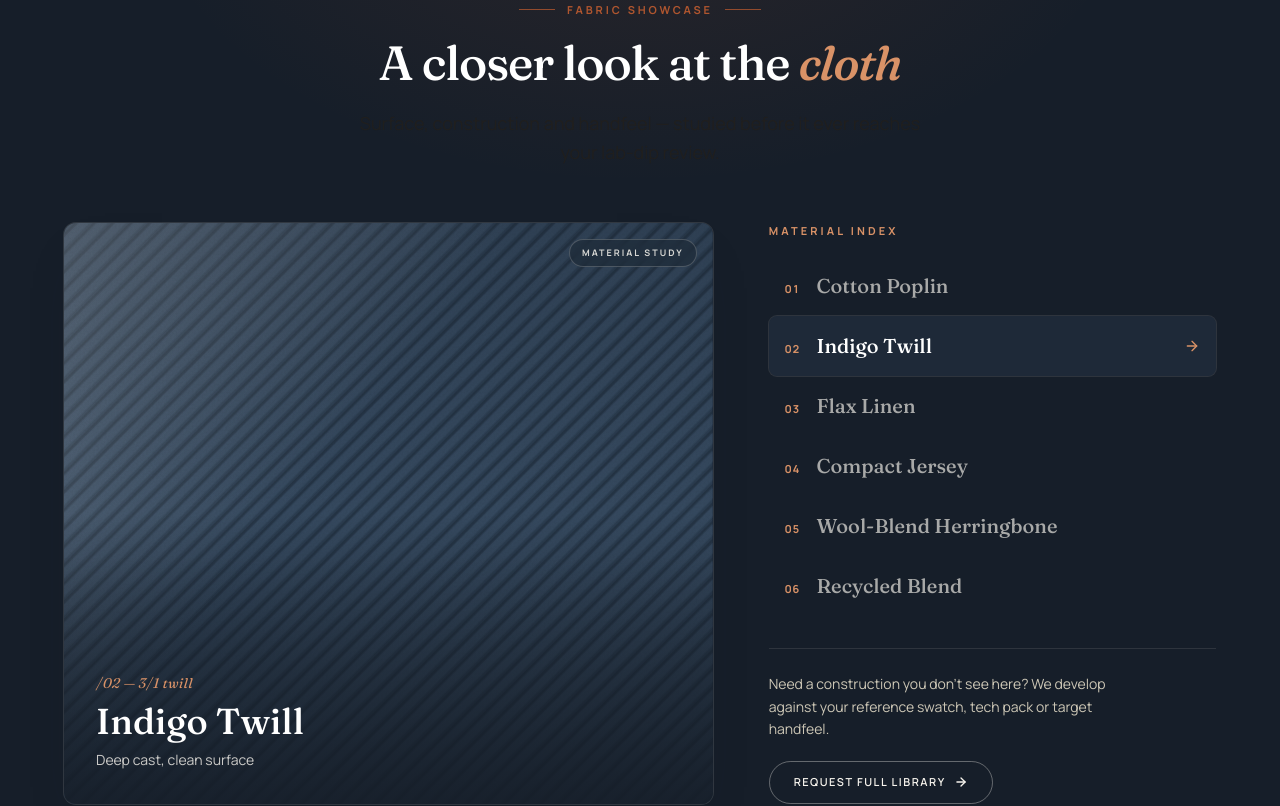
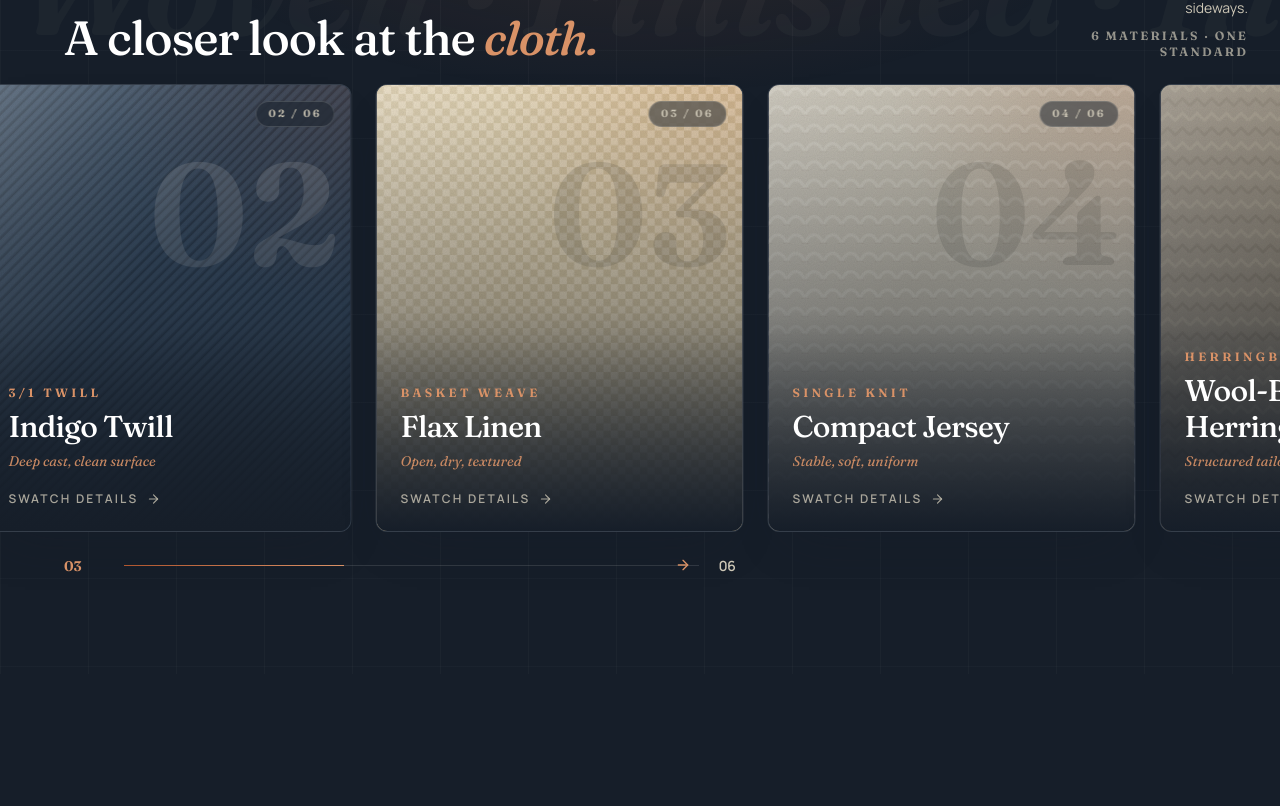
Before and after one commit to engsiam/TWISTTEX, a React (Vite) app: page / in a window 1280 px wide. Shown: the part 4398-5204 px from the top of the page. Built offline with nearby package versions, Linux system fonts and the light colour scheme.

Commit message:
feat: add smooth scrolling functionality with Lenis and update scrollToSection utility

```diff
--- a/package.json
+++ b/package.json
@@ -14,6 +14,7 @@
   "dependencies": {
     "@tanstack/react-router": "^1.170.32",
     "framer-motion": "^12.4.0",
+    "lenis": "^1.3.26",
     "lucide-react": "^0.474.0",
     "react": "^19.0.0",
     "react-dom": "^19.0.0",
--- a/src/components/layout/RootLayout.tsx
+++ b/src/components/layout/RootLayout.tsx
@@ -1,9 +1,12 @@
 import { Outlet } from "@tanstack/react-router";
 import { Header } from "../../features/navigation/Header";
 import { MobileMenu } from "../../features/navigation/MobileMenu";
+import { useSmoothScroll } from "../../lib/smoothScroll";
 import { Footer } from "./Footer";
 
 export function RootLayout() {
+  useSmoothScroll();
+
   return (
     <>
       <a
--- a/src/components/sections/FabricShowcaseSection.tsx
+++ b/src/components/sections/FabricShowcaseSection.tsx
@@ -1,214 +1,353 @@
-import { useEffect, useRef, useState } from "react";
-import { AnimatePresence, motion, useReducedMotion } from "framer-motion";
+import { useEffect, useLayoutEffect, useRef, useState } from "react";
+import {
+  motion,
+  useReducedMotion,
+  useScroll,
+  useSpring,
+  useTransform,
+} from "framer-motion";
+import type { MotionValue } from "framer-motion";
 import { ArrowRight } from "lucide-react";
 import { Container } from "../ui/Container";
 import { SectionHeading } from "../ui/SectionHeading";
+import { SectionLabel } from "../ui/SectionLabel";
 import { SwatchVisual } from "../ui/SwatchVisual";
 import { Button } from "../ui/Button";
-import { EASE_OUT_EXPO, fadeUp, VIEWPORT } from "../../lib/motion";
+import { EASE_OUT_EXPO } from "../../lib/motion";
 import { showcaseSwatches } from "../../data/products";
-import { cn, scrollToSection } from "../../lib/utils";
+import { scrollToSection } from "../../lib/utils";
+import type { ShowcaseSwatch } from "../../types";
 
-const AUTOPLAY_INTERVAL_MS = 5000;
+/* Leading inset that aligns the rail with the page container. */
+const STAGE_INSET = "pl-[max(1.25rem,calc((100vw-76rem)/2+2rem))]";
+
+function pad(value: number): string {
+  return String(value).padStart(2, "0");
+}
+
+/* Ghost numerals must stay legible on every weave — pick ink or paper
+   based on the swatch's base luminance. */
+function isLightHex(hex: string): boolean {
+  const value = hex.replace("#", "");
+  const r = parseInt(value.slice(0, 2), 16);
+  const g = parseInt(value.slice(2, 4), 16);
+  const b = parseInt(value.slice(4, 6), 16);
+  return (0.299 * r + 0.587 * g + 0.114 * b) / 255 > 0.6;
+}
+
+/* ── Card — one panel on the horizontal rail ───────────────────────── */
+
+function ShowcaseCard({
+  swatch,
+  index,
+}: {
+  swatch: ShowcaseSwatch;
+  index: number;
+}) {
+  return (
+    <article className="group relative h-[26rem] w-[20rem] shrink-0 overflow-hidden rounded-xl border border-paper/10 bg-night-raised shadow-panel transition-transform duration-300 hover:-translate-y-1.5 sm:h-[28rem] sm:w-[23rem]">
+      {/* Procedural weave visual */}
+      <div className="absolute inset-0 transition-transform duration-700 ease-out group-hover:scale-[1.04]">
+        <SwatchVisual
+          pattern={swatch.pattern}
+          palette={swatch.palette}
+          className="h-full w-full"
+        />
+        <div
+          aria-hidden="true"
+          className="absolute inset-0 bg-[radial-gradient(120%_90%_at_100%_0%,rgba(176,86,47,0.14),transparent_55%)]"
+        />
+      </div>
+
+      {/* Ghost numeral — contrast-aware so it reads on every palette */}
+      <span
+        aria-hidden="true"
+        className={
+          "pointer-events-none absolute right-3 top-14 select-none font-display text-[7.5rem] font-bold leading-none sm:text-[9rem] " +
+          (isLightHex(swatch.palette.base)
+            ? "text-ink/[0.12]"
+            : "text-paper/[0.14]")
+        }
+      >
+        {pad(index + 1)}
+      </span>
+
+      {/* Readability scrim */}
+      <div
+        aria-hidden="true"
+        className="absolute inset-0 bg-gradient-to-t from-night via-night/35 to-transparent"
+      />
+
+      {/* Counter */}
+      <span className="absolute right-4 top-4 rounded-full border border-paper/15 bg-night/50 px-3 py-1 font-display text-[0.65rem] font-bold tabular-nums tracking-[0.22em] text-mist backdrop-blur-sm">
+        {pad(index + 1)} / {pad(showcaseSwatches.length)}
+      </span>
+
+      {/* Copy */}
+      <div className="absolute inset-x-0 bottom-0 p-6">
+        <p className="font-display text-xs font-bold uppercase tracking-[0.28em] text-clay-soft">
+          {swatch.weave}
+        </p>
+        <h3 className="mt-2 font-display text-3xl font-medium tracking-tight text-white">
+          {swatch.title}
+        </h3>
+        <p className="mt-1.5 font-display text-sm italic text-clay-soft/90">
+          {swatch.note}
+        </p>
+
+        <span className="mt-5 flex items-center gap-2 text-xs font-semibold uppercase tracking-[0.18em] text-mist/80 transition-colors duration-300 group-hover:text-clay-soft">
+          Swatch details
+          <ArrowRight className="h-3.5 w-3.5 transition-transform duration-300 group-hover:translate-x-1.5" />
+        </span>
+      </div>
+    </article>
+  );
+}
+
+/* ── Progress rail: index left · line centre · total right ─────────── */
+
+function ProgressRail({ progress }: { progress: MotionValue<number> }) {
+  const fillWidth = useTransform(progress, [0, 1], ["0%", "100%"]);
+  const markerLeft = useTransform(
+    progress,
+    [0, 1],
+    ["0%", "calc(100% - 1.5rem)"]
+  );
+  const chapter = useTransform(progress, (value: number) =>
+    pad(
+      Math.min(
+        showcaseSwatches.length,
+        Math.max(1, Math.round(value * (showcaseSwatches.length - 1)) + 1)
+      )
+    )
+  );
+
+  return (
+    <div className="flex items-center gap-5">
+      <div className="w-10 font-display text-sm font-bold tabular-nums text-clay-soft">
+        <motion.span>{chapter}</motion.span>
+      </div>
+      <div className="relative h-px flex-1 bg-paper/12">
+        <motion.div
+          style={{ width: fillWidth }}
+          className="absolute inset-y-0 left-0 origin-left bg-gradient-to-r from-clay to-clay-soft"
+        />
+        <motion.span
+          style={{ left: markerLeft }}
+          aria-hidden="true"
+          className="absolute -top-2 text-clay-soft"
+        >
+          <ArrowRight className="h-4 w-4" />
+        </motion.span>
+      </div>
+      <div className="text-sm font-semibold tabular-nums text-mist">
+        {pad(showcaseSwatches.length)}
+      </div>
+    </div>
+  );
+}
+
+/* ── Section: vertical page scroll → horizontal card translate ─────── */
 
 export function FabricShowcaseSection() {
-  const reducedMotion = useReducedMotion();
-  const [activeId, setActiveId] = useState(showcaseSwatches[0].id);
-  const userLockedRef = useRef(false);
-  const hoveredRef = useRef(false);
-
-  const activeIndex = Math.max(
-    0,
-    showcaseSwatches.findIndex((swatch) => swatch.id === activeId)
+  const reduceMotion = useReducedMotion();
+  const [isDesktop, setIsDesktop] = useState(
+    () => typeof window !== "undefined" && window.matchMedia("(min-width: 1024px)").matches
   );
-  const active = showcaseSwatches[activeIndex];
 
   useEffect(() => {
-    if (reducedMotion) return;
+    const queryList = window.matchMedia("(min-width: 1024px)");
+    const update = () => setIsDesktop(queryList.matches);
+    update();
+    queryList.addEventListener("change", update);
+    return () => queryList.removeEventListener("change", update);
+  }, []);
 
-    const timer = window.setInterval(() => {
-      if (userLockedRef.current || hoveredRef.current) return;
-      setActiveId((current) => {
-        const currentIndex = showcaseSwatches.findIndex((swatch) => swatch.id === current);
-        return showcaseSwatches[(currentIndex + 1) % showcaseSwatches.length].id;
+  const horizontalEnabled = isDesktop && !reduceMotion;
+
+  const pinRef = useRef<HTMLDivElement>(null);
+  const trackRef = useRef<HTMLDivElement>(null);
+  const [distance, setDistance] = useState(0);
+
+  /* Measure the real travel distance so no card is ever cut off:
+     translateX final = -(scrollWidth - viewportWidth). */
+  useLayoutEffect(() => {
+    if (!horizontalEnabled) return;
+    const measure = () => {
+      const track = trackRef.current;
+      if (!track) return;
+      setDistance(
+        Math.max(0, Math.round(track.scrollWidth - window.innerWidth))
+      );
+    };
+    measure();
+    const observer = new ResizeObserver(measure);
+    if (trackRef.current) observer.observe(trackRef.current);
+    window.addEventListener("resize", measure);
+    document.fonts?.ready.then(measure).catch(() => {});
+    return () => {
+      observer.disconnect();
+      window.removeEventListener("resize", measure);
+    };
+  }, [horizontalEnabled]);
+
+  /* Vertical scroll progress drives horizontal translate. */
+  const { scrollYProgress } = useScroll({
+    target: pinRef,
+    offset: ["start start", "end end"],
   });
-    }, AUTOPLAY_INTERVAL_MS);
+  const smoothProgress = useSpring(scrollYProgress, {
+    stiffness: 80,
+    damping: 25,
+    restDelta: 0.001,
+  });
+  const x = useTransform(smoothProgress, [0, 1], [0, -distance]);
+  const ghostX = useTransform(scrollYProgress, [0, 1], [60, -60]);
 
-    return () => window.clearInterval(timer);
-  }, [reducedMotion]);
+  if (horizontalEnabled) {
+    return (
+      /* NOTE: no `overflow-hidden` on the section itself — it would break
+         position: sticky and collapse the pinned stage. */
+      <section id="showcase" className="relative bg-night">
+        <div
+          ref={pinRef}
+          style={{ height: `calc(100vh + ${distance}px)` }}
+          className="relative"
+        >
+          <div className="sticky top-0 flex h-screen flex-col justify-center overflow-hidden">
+            {/* Decorative layer */}
+            <div
+              aria-hidden="true"
+              className="pointer-events-none absolute inset-0"
+            >
+              <div className="thread-grid absolute inset-0 opacity-60" />
+              <div className="absolute inset-x-0 top-0 h-[36rem] bg-[radial-gradient(55%_55%_at_50%_0%,rgba(176,86,47,0.16),transparent_70%)]" />
+              <motion.div
+                style={{ x: ghostX }}
+                className="absolute left-0 top-10 whitespace-nowrap font-display text-[11vw] font-semibold italic leading-none tracking-tight text-paper/[0.03]"
+              >
+                Woven · Finished · Inspected
+              </motion.div>
+            </div>
 
-  const handleSelect = (id: string) => {
-    userLockedRef.current = true;
-    setActiveId(id);
-  };
+            {/* Stage header */}
+            <div
+              className={`relative mb-9 flex items-end justify-between gap-8 ${STAGE_INSET} pr-8 [@media(max-height:800px)]:mb-5`}
+            >
+              <div>
+                <SectionLabel tone="dark">Fabric Showcase</SectionLabel>
+                <h2 className="mt-4 max-w-xl font-display text-4xl font-medium leading-[1.06] tracking-tight text-white lg:text-5xl">
+                  A closer look at the{" "}
+                  <span className="italic text-clay-soft">cloth.</span>
+                </h2>
+              </div>
+              <p className="hidden max-w-[14rem] pb-1 text-right text-sm leading-relaxed text-mist xl:block">
+                Keep scrolling — the library moves sideways.
+                <span className="mt-2 block font-display text-xs font-bold uppercase tracking-[0.18em] text-mist/70">
+                  {showcaseSwatches.length} materials · one standard
+                </span>
+              </p>
+            </div>
 
+            {/* Horizontal rail — vertical scroll translates it left */}
+            <motion.div
+              ref={trackRef}
+              style={{ x }}
+              className={`flex w-max items-stretch gap-6 will-change-transform ${STAGE_INSET}`}
+            >
+              {showcaseSwatches.map((swatch, index) => (
+                <ShowcaseCard
+                  key={swatch.id}
+                  swatch={swatch}
+                  index={index}
+                />
+              ))}
+              {/* Exit spacer so the final card clears the right edge */}
+              <div className="w-24 shrink-0" />
+            </motion.div>
+
+            {/* Progress rail — 01 ·——· 06 */}
+            <div
+              className={`relative mt-10 max-w-3xl ${STAGE_INSET} pr-8 [@media(max-height:800px)]:mt-6`}
+            >
+              <ProgressRail progress={smoothProgress} />
+            </div>
+          </div>
+        </div>
+      </section>
+    );
+  }
+
+  /* ── Mobile / tablet / reduced-motion: stacked grid fallback ── */
   return (
     <section
-      className="relative overflow-hidden bg-night py-24 text-paper sm:py-32"
-      aria-labelledby="showcase-heading"
+      id="showcase"
+      className="relative bg-night py-20 text-paper sm:py-28"
+      aria-labelledby="showcase-heading-mobile"
     >
-      <div
-        aria-hidden="true"
-        className="pointer-events-none absolute inset-0 bg-[radial-gradient(60%_45%_at_50%_0%,rgba(176,86,47,0.13),transparent_65%)]"
-      />
-
-      <Container className="relative">
+      <Container>
         <SectionHeading
           align="center"
           label="Fabric Showcase"
           title={
-            <span id="showcase-heading" className="text-white">
-              A closer look at the <span className="italic text-clay-soft">cloth</span>
+            <span id="showcase-heading-mobile" className="text-white">
+              A closer look at the{" "}
+              <span className="italic text-clay-soft">cloth.</span>
             </span>
           }
           lead="Surface, construction and handfeel — studied before it ever reaches your lab-dip review."
         />
 
-        <div
-          className="mt-14 grid gap-10 lg:grid-cols-12 lg:items-stretch lg:gap-14"
-          onMouseEnter={() => {
-            hoveredRef.current = true;
+        <div className="mt-14 grid gap-5 sm:grid-cols-2">
+          {showcaseSwatches.map((swatch, index) => (
+            <motion.article
+              key={swatch.id}
+              initial={{ opacity: 0, y: 32 }}
+              whileInView={{ opacity: 1, y: 0 }}
+              viewport={{ once: true, margin: "-60px" }}
+              transition={{
+                duration: 0.75,
+                ease: EASE_OUT_EXPO,
+                delay: (index % 2) * 0.09,
               }}
-          onMouseLeave={() => {
-            hoveredRef.current = false;
-          }}
-        >
-          {/* Featured material stage */}
-          <motion.div
-            variants={fadeUp}
-            initial="hidden"
-            whileInView="visible"
-            viewport={VIEWPORT}
-            className="lg:col-span-7"
-          >
-            <div
-              role="tabpanel"
-              aria-label={`Material study: ${active.title}`}
-              className="relative h-[26rem] overflow-hidden rounded-xl shadow-panel ring-1 ring-paper/12 sm:h-[32rem] lg:h-full lg:min-h-[34rem]"
-            >
-              <AnimatePresence initial={false}>
-                <motion.div
-                  key={active.id}
-                  className="absolute inset-0"
-                  initial={{ opacity: 0, scale: 1.04 }}
-                  animate={{ opacity: 1, scale: 1 }}
-                  exit={{ opacity: 0 }}
-                  transition={{ duration: 0.65, ease: EASE_OUT_EXPO }}
+              className="relative h-80 overflow-hidden rounded-xl border border-paper/10 bg-night-raised shadow-panel"
             >
               <SwatchVisual
-                    pattern={active.pattern}
-                    palette={active.palette}
-                    className="h-full w-full"
+                pattern={swatch.pattern}
+                palette={swatch.palette}
+                className="absolute inset-0 h-full w-full"
               />
               <div
                 aria-hidden="true"
-                    className="absolute inset-0 bg-gradient-to-t from-night/90 via-transparent to-night/20"
+                className="absolute inset-0 bg-gradient-to-t from-night via-night/40 to-transparent"
               />
-                </motion.div>
-              </AnimatePresence>
-
-              <AnimatePresence mode="wait">
-                <motion.div
-                  key={`${active.id}-meta`}
-                  initial={{ opacity: 0, y: 16 }}
-                  animate={{ opacity: 1, y: 0 }}
-                  exit={{ opacity: 0, y: -8 }}
-                  transition={{ duration: 0.45, ease: EASE_OUT_EXPO }}
-                  className="absolute inset-x-0 bottom-0 p-6 sm:p-8"
-                >
-                  <p className="font-display text-sm italic tracking-wide text-clay-soft">
-                    /{String(activeIndex + 1).padStart(2, "0")} — {active.weave}
+              <span className="absolute right-4 top-4 rounded-full border border-paper/15 bg-night/50 px-3 py-1 font-display text-[0.65rem] font-bold tabular-nums tracking-[0.22em] text-mist backdrop-blur-sm">
+                {pad(index + 1)} / {pad(showcaseSwatches.length)}
+              </span>
+              <div className="absolute inset-x-0 bottom-0 p-5">
+                <p className="font-display text-[0.65rem] font-bold uppercase tracking-[0.28em] text-clay-soft">
+                  {swatch.weave}
                 </p>
-                  <h3 className="mt-2 font-display text-3xl font-medium text-white sm:text-4xl">
-                    {active.title}
+                <h3 className="mt-1.5 font-display text-2xl font-medium text-white">
+                  {swatch.title}
                 </h3>
-                  <p className="mt-2 max-w-md text-sm leading-relaxed text-paper/80">
-                    {active.note}
+                <p className="mt-1 text-sm italic text-clay-soft/90">
+                  {swatch.note}
                 </p>
-                </motion.div>
-              </AnimatePresence>
-
-              <div className="absolute right-4 top-4 rounded-full border border-paper/20 bg-night/40 px-3 py-1.5 text-[9px] font-bold uppercase tracking-[0.22em] text-paper/85 backdrop-blur-sm">
-                Material study
               </div>
-            </div>
-          </motion.div>
-
-          {/* Material index */}
-          <motion.div
-            variants={fadeUp}
-            initial="hidden"
-            whileInView="visible"
-            viewport={VIEWPORT}
-            transition={{ delay: 0.12 }}
-            className="flex flex-col justify-center lg:col-span-5"
-          >
-            <p className="mb-4 text-[11px] font-bold uppercase tracking-[0.28em] text-clay-soft">
-              Material Index
-            </p>
-
-            <div role="tablist" aria-label="Select a material" className="flex flex-col">
-              {showcaseSwatches.map((swatch, index) => {
-                const isActive = swatch.id === active.id;
-                return (
-                  <button
-                    key={swatch.id}
-                    role="tab"
-                    aria-selected={isActive}
-                    onClick={() => handleSelect(swatch.id)}
-                    className={cn(
-                      "relative rounded-lg px-4 py-3.5 text-left transition-colors duration-300 sm:py-4",
-                      isActive ? "text-white" : "text-paper/65 hover:text-paper"
-                    )}
-                  >
-                    {isActive && (
-                      <motion.span
-                        layoutId="showcase-active-pill"
-                        transition={{ duration: 0.45, ease: EASE_OUT_EXPO }}
-                        className="absolute inset-0 rounded-lg bg-night-raised ring-1 ring-paper/10"
-                        aria-hidden="true"
-                      />
-                    )}
-
-                    <span className="relative z-10 flex items-center justify-between gap-4">
-                      <span className="flex items-baseline gap-4">
-                        <span className="text-[11px] font-bold tabular-nums tracking-widest text-clay-soft">
-                          {String(index + 1).padStart(2, "0")}
-                        </span>
-                        <span className="font-display text-lg font-medium sm:text-xl">
-                          {swatch.title}
-                        </span>
-                      </span>
-                      <ArrowRight
-                        aria-hidden="true"
-                        className={cn(
-                          "size-4 shrink-0 transition-all duration-300",
-                          isActive ? "translate-x-0 text-clay-soft opacity-100" : "-translate-x-1 opacity-0"
-                        )}
-                        strokeWidth={2}
-                      />
-                    </span>
-                  </button>
-                );
-              })}
+            </motion.article>
+          ))}
         </div>
 
-            <div className="mt-8 border-t border-paper/10 pt-6">
-              <p className="max-w-sm text-sm leading-relaxed text-mist">
-                Need a construction you don&rsquo;t see here? We develop against your
-                reference swatch, tech pack or target handfeel.
-              </p>
+        <div className="mt-12 flex justify-center">
           <Button
             variant="outlineDark"
-                className="mt-5"
             onClick={() => scrollToSection("contact")}
           >
             Request Full Library
             <ArrowRight className="size-3.5" strokeWidth={2.25} />
           </Button>
         </div>
-          </motion.div>
-        </div>
       </Container>
     </section>
   );
--- /dev/null
+++ b/src/lib/smoothScroll.ts
@@ -0,0 +1,38 @@
+import { useEffect } from "react";
+import Lenis from "lenis";
+
+let lenisInstance: Lenis | null = null;
+
+export function getLenis(): Lenis | null {
+  return lenisInstance;
+}
+
+export function useSmoothScroll(): void {
+  useEffect(() => {
+    const prefersReduced = window.matchMedia(
+      "(prefers-reduced-motion: reduce)"
+    ).matches;
+    if (prefersReduced) return;
+
+    const lenis = new Lenis({
+      duration: 1.15,
+      easing: (t: number) => Math.min(1, 1.001 - Math.pow(2, -10 * t)),
+      smoothWheel: true,
+      touchMultiplier: 1.6,
+    });
+    lenisInstance = lenis;
+
+    let rafId = 0;
+    const raf = (time: number) => {
+      lenis.raf(time);
+      rafId = window.requestAnimationFrame(raf);
+    };
+    rafId = window.requestAnimationFrame(raf);
+
+    return () => {
+      window.cancelAnimationFrame(rafId);
+      lenis.destroy();
+      lenisInstance = null;
+    };
+  }, []);
+}
--- a/src/lib/utils.ts
+++ b/src/lib/utils.ts
@@ -1,7 +1,18 @@
+import { getLenis } from "./smoothScroll";
+
 export function cn(...classes: Array<string | false | null | undefined>): string {
   return classes.filter(Boolean).join(" ");
 }
 
 export function scrollToSection(id: string): void {
-  document.getElementById(id)?.scrollIntoView({ behavior: "smooth" });
+  const el = document.getElementById(id);
+  if (!el) return;
+
+  const lenis = getLenis();
+  if (lenis) {
+    lenis.scrollTo(el, { duration: 1.4 });
+    return;
+  }
+
+  el.scrollIntoView({ behavior: "smooth" });
 }
```
Also changed, not shown: 1 other file (tests, documents, lock files or other folders). Lines whose indentation alone changed are shown as unchanged.
